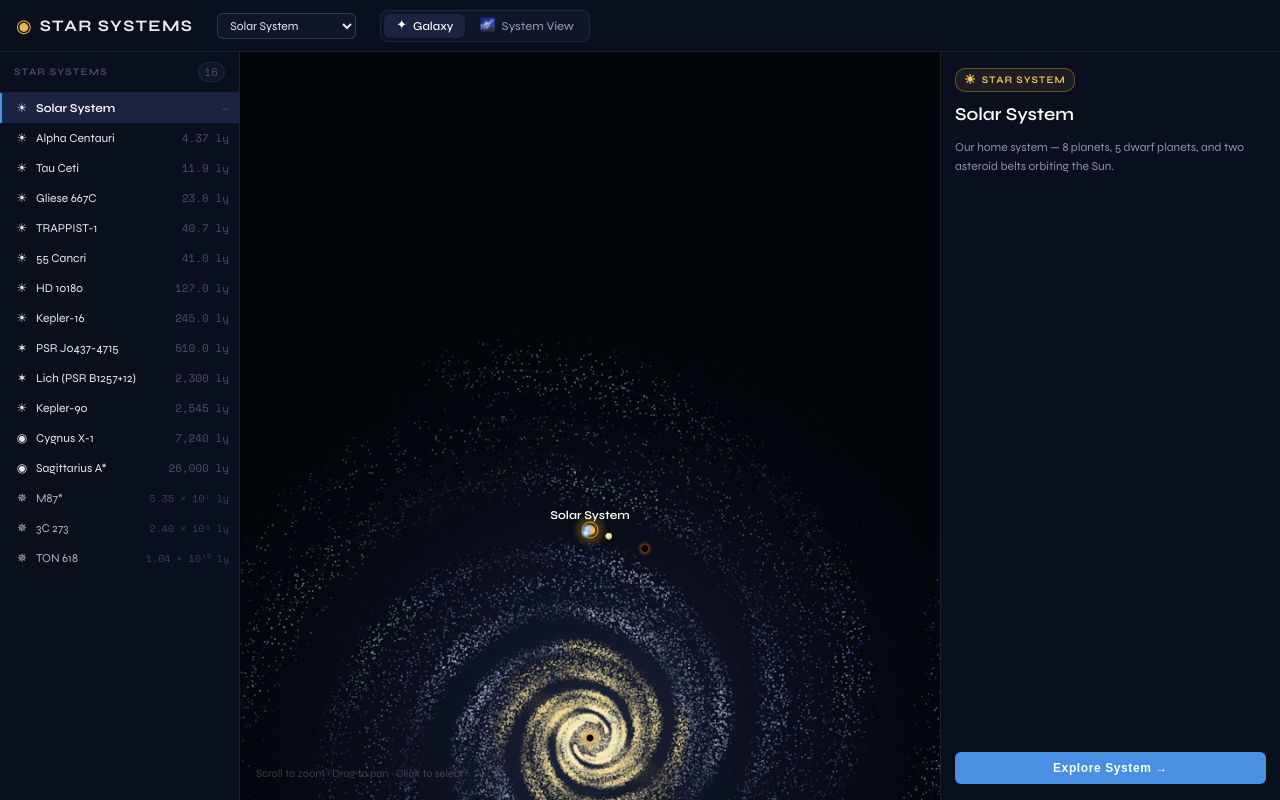
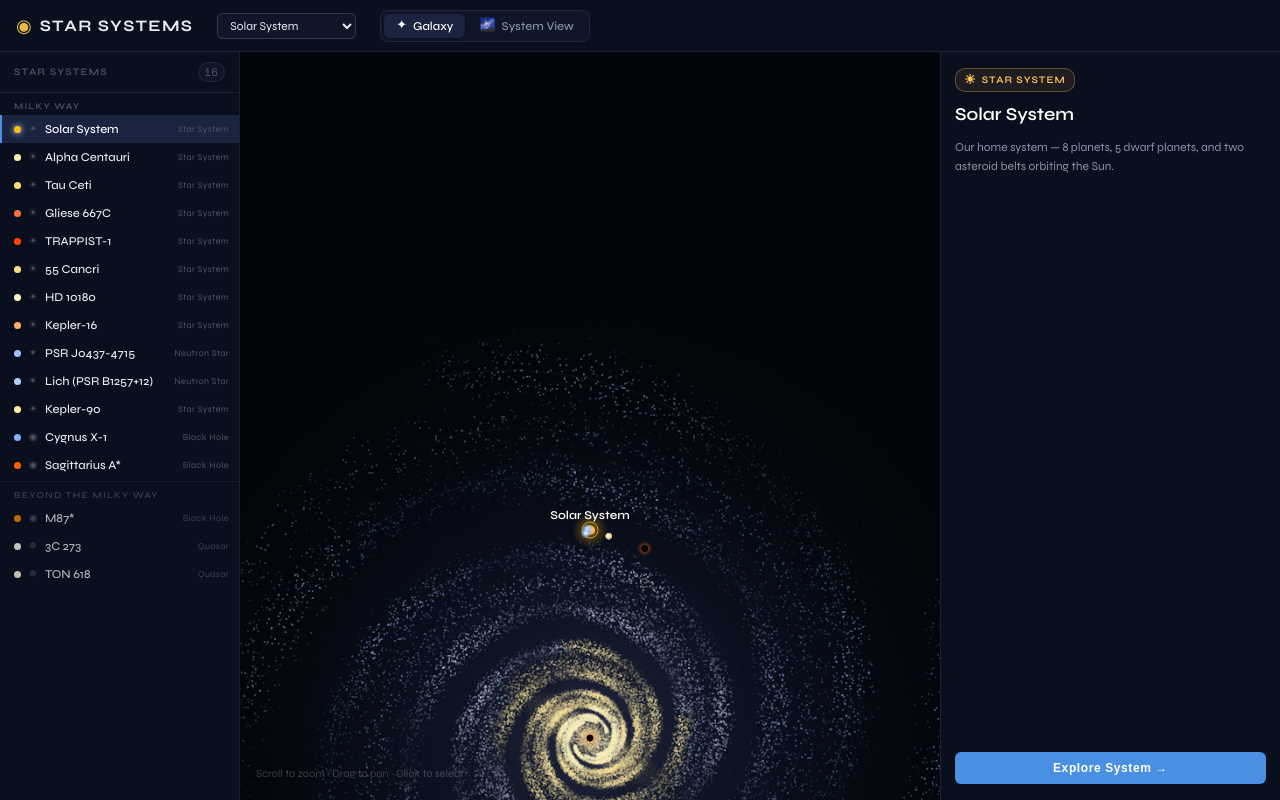
Before and after one commit to AlexBreskin/Solar-System, a React (Vite) app: page / in a window 1280 px wide. Both pictures are taken after a click on the element "Galaxy view". Built offline with nearby package versions, Linux system fonts and the light colour scheme.

Commit message:
Fix misreported galaxy view systems in outliner

```diff
--- a/src/components/GalaxyNavigator.css
+++ b/src/components/GalaxyNavigator.css
@@ -1,11 +1,11 @@
-.galaxy-navigator {
+.gnav {
   display: flex;
   flex-direction: column;
   height: 100%;
   overflow: hidden;
 }
 
-.galaxy-nav-header {
+.gnav-header {
   display: flex;
   align-items: center;
   justify-content: space-between;
@@ -14,7 +14,7 @@
   flex-shrink: 0;
 }
 
-.galaxy-nav-title {
+.gnav-title {
   font-size: 10px;
   font-weight: 600;
   letter-spacing: 0.12em;
@@ -22,7 +22,7 @@
   color: var(--text-dim);
 }
 
-.galaxy-nav-count {
+.gnav-count {
   font-family: 'Space Mono', monospace;
   font-size: 11px;
   color: var(--text-dim);
@@ -32,75 +32,107 @@
   border: 1px solid var(--border);
 }
 
-.galaxy-nav-scroll {
+.gnav-scroll {
   overflow-y: auto;
   flex: 1;
 }
 
-.galaxy-nav-row {
+.gnav-section {
+  font-size: 9px;
+  font-weight: 600;
+  letter-spacing: 0.14em;
+  text-transform: uppercase;
+  color: var(--text-dim);
+  padding: 8px 14px 4px;
+  border-top: 1px solid var(--border);
+  margin-top: 2px;
+}
+
+.gnav-section:first-child {
+  border-top: none;
+  margin-top: 0;
+}
+
+.gnav-section--extra {
+  opacity: 0.7;
+}
+
+.gnav-row {
   display: flex;
   align-items: center;
-  gap: 6px;
-  height: 30px;
+  gap: 5px;
+  height: 28px;
   padding: 0 10px 0 14px;
   cursor: pointer;
   transition: background 0.1s;
   position: relative;
 }
 
-.galaxy-nav-row:hover,
-.galaxy-nav-row.hovered {
+.gnav-row:hover,
+.gnav-row.hovered {
   background: var(--bg-hover);
 }
 
-.galaxy-nav-row.selected {
-  background: var(--bg-selected, rgba(100, 160, 255, 0.12));
+.gnav-row.selected {
+  background: var(--bg-selected);
 }
 
-.galaxy-nav-row.selected .galaxy-nav-name {
-  color: var(--text-bright, #fff);
-  font-weight: 600;
-}
-
-.galaxy-nav-row.selected::before {
+.gnav-row.selected::before {
   content: '';
   position: absolute;
   left: 0;
   top: 0;
   bottom: 0;
   width: 2px;
-  background: var(--accent, #4a90d9);
+  background: var(--accent);
 }
 
-.galaxy-nav-row.extragalactic {
+.gnav-row.selected .gnav-name {
+  color: #ffffff;
+}
+
+.gnav-dot {
+  width: 7px;
+  height: 7px;
+  border-radius: 50%;
+  flex-shrink: 0;
+}
+
+.gnav-row.selected .gnav-dot {
+  box-shadow: 0 0 6px currentColor;
+}
+
+.gnav-icon {
+  font-size: 10px;
+  color: var(--text-dim);
+  width: 14px;
+  text-align: center;
+  flex-shrink: 0;
+}
+
+.gnav-name {
+  font-size: 12px;
+  font-weight: 500;
+  color: var(--text-primary);
+  flex: 1;
+  white-space: nowrap;
+  overflow: hidden;
+  text-overflow: ellipsis;
+}
+
+.gnav-badge {
+  font-size: 9px;
+  color: var(--text-dim);
+  letter-spacing: 0.04em;
+  flex-shrink: 0;
+}
+
+.gnav-section--extra ~ .gnav-row {
   opacity: 0.75;
 }
 
-.galaxy-nav-row.extragalactic .galaxy-nav-dist {
-  color: var(--text-dim);
-  font-size: 10px;
+.gnav-section--extra ~ .gnav-row.selected,
+.gnav-section--extra ~ .gnav-row:hover,
+.gnav-section--extra ~ .gnav-row.hovered {
+  opacity: 1;
 }
-
-.galaxy-nav-icon {
-  font-size: 12px;
-  flex-shrink: 0;
-  width: 16px;
-  text-align: center;
-}
-
-.galaxy-nav-name {
-  flex: 1;
-  font-size: 12px;
-  color: var(--text-primary, #cdd6f4);
-  overflow: hidden;
-  text-overflow: ellipsis;
-  white-space: nowrap;
-}
-
-.galaxy-nav-dist {
-  font-family: 'Space Mono', monospace;
-  font-size: 11px;
-  color: var(--text-dim);
-  white-space: nowrap;
-  flex-shrink: 0;
-}
--- a/src/components/GalaxyNavigator.tsx
+++ b/src/components/GalaxyNavigator.tsx
@@ -1,7 +1,7 @@
 import { useMemo } from 'react';
 import { STAR_SYSTEMS } from '../data/systems';
 import { GALAXY_DATA, GALACTIC_IDS } from '../data/galaxy';
-import { formatLY } from '../utils/distance';
+import type { StarSystemMeta } from '../types';
 import './GalaxyNavigator.css';
 
 interface GalaxyNavigatorProps {
@@ -18,8 +18,43 @@ const ROOT_TYPE_ICONS: Record<string, string> = {
   quasar: '✵',
 };
 
-function rootTypeIcon(rootType: string): string {
-  return ROOT_TYPE_ICONS[rootType] ?? '☀';
+const ROOT_TYPE_LABELS: Record<string, string> = {
+  star: 'Star System',
+  'black-hole': 'Black Hole',
+  'neutron-star': 'Neutron Star',
+  quasar: 'Quasar',
+};
+
+function SystemRow({
+  s,
+  rootType,
+  isSelected,
+  isHovered,
+  onSelectSystem,
+  onHoverSystem,
+}: {
+  s: StarSystemMeta;
+  rootType: string;
+  isSelected: boolean;
+  isHovered: boolean;
+  onSelectSystem: (id: string) => void;
+  onHoverSystem: (id: string | null) => void;
+}): JSX.Element {
+  return (
+    <div
+      className={`gnav-row${isSelected ? ' selected' : ''}${isHovered ? ' hovered' : ''}`}
+      onClick={() => onSelectSystem(s.id)}
+      onMouseEnter={() => onHoverSystem(s.id)}
+      onMouseLeave={() => onHoverSystem(null)}
+    >
+      <span className="gnav-dot" style={{ background: s.starColor }} />
+      <span className="gnav-icon" title={ROOT_TYPE_LABELS[rootType] ?? 'Star System'}>
+        {ROOT_TYPE_ICONS[rootType] ?? '☀'}
+      </span>
+      <span className="gnav-name">{s.name}</span>
+      <span className="gnav-badge">{ROOT_TYPE_LABELS[rootType] ?? 'Star System'}</span>
+    </div>
+  );
 }
 
 export default function GalaxyNavigator({
@@ -30,47 +65,53 @@ export default function GalaxyNavigator({
 }: GalaxyNavigatorProps): JSX.Element {
   const rootTypeById = useMemo(() => {
     const map: Record<string, string> = {};
-    for (const entry of GALAXY_DATA.systems) {
-      map[entry.id] = entry.rootType;
-    }
+    for (const entry of GALAXY_DATA.systems) map[entry.id] = entry.rootType;
     for (const s of STAR_SYSTEMS) {
-      if (!map[s.id]) map[s.id] = 'quasar';
+      if (!map[s.id]) map[s.id] = s.rootType ?? 'star';
     }
     return map;
   }, []);
 
-  const sortedSystems = useMemo(() => {
-    return [...STAR_SYSTEMS].sort((a, b) => (a.distanceFromEarth ?? 0) - (b.distanceFromEarth ?? 0));
+  const { galactic, extragalactic } = useMemo(() => {
+    const byDist = (a: StarSystemMeta, b: StarSystemMeta) =>
+      (a.distanceFromEarth ?? 0) - (b.distanceFromEarth ?? 0);
+    return {
+      galactic: STAR_SYSTEMS.filter(s => GALACTIC_IDS.has(s.id)).sort(byDist),
+      extragalactic: STAR_SYSTEMS.filter(s => !GALACTIC_IDS.has(s.id)).sort(byDist),
+    };
   }, []);
 
   return (
-    <div className="galaxy-navigator">
-      <div className="galaxy-nav-header">
-        <span className="galaxy-nav-title">Star Systems</span>
-        <span className="galaxy-nav-count">{STAR_SYSTEMS.length}</span>
+    <div className="gnav">
+      <div className="gnav-header">
+        <span className="gnav-title">Star Systems</span>
+        <span className="gnav-count">{STAR_SYSTEMS.length}</span>
       </div>
-      <div className="galaxy-nav-scroll">
-        {sortedSystems.map(s => {
-          const isSelected = selectedSystem === s.id;
-          const isHovered = hoveredSystem === s.id;
-          const isExtragalactic = !GALACTIC_IDS.has(s.id);
-          const rootType = rootTypeById[s.id] ?? 'star';
-          return (
-            <div
-              key={s.id}
-              className={`galaxy-nav-row${isSelected ? ' selected' : ''}${isHovered ? ' hovered' : ''}${isExtragalactic ? ' extragalactic' : ''}`}
-              onClick={() => onSelectSystem(s.id)}
-              onMouseEnter={() => onHoverSystem(s.id)}
-              onMouseLeave={() => onHoverSystem(null)}
-            >
-              <span className="galaxy-nav-icon">{rootTypeIcon(rootType)}</span>
-              <span className="galaxy-nav-name">{s.name}</span>
-              <span className="galaxy-nav-dist">
-                {s.distanceFromEarth ? formatLY(s.distanceFromEarth) : '—'}
-              </span>
-            </div>
-          );
-        })}
+      <div className="gnav-scroll">
+        <div className="gnav-section">Milky Way</div>
+        {galactic.map(s => (
+          <SystemRow
+            key={s.id}
+            s={s}
+            rootType={rootTypeById[s.id] ?? 'star'}
+            isSelected={selectedSystem === s.id}
+            isHovered={hoveredSystem === s.id}
+            onSelectSystem={onSelectSystem}
+            onHoverSystem={onHoverSystem}
+          />
+        ))}
+        <div className="gnav-section gnav-section--extra">Beyond the Milky Way</div>
+        {extragalactic.map(s => (
+          <SystemRow
+            key={s.id}
+            s={s}
+            rootType={rootTypeById[s.id] ?? 'star'}
+            isSelected={selectedSystem === s.id}
+            isHovered={hoveredSystem === s.id}
+            onSelectSystem={onSelectSystem}
+            onHoverSystem={onHoverSystem}
+          />
+        ))}
       </div>
     </div>
   );
--- a/src/components/GalaxySystemPanel.tsx
+++ b/src/components/GalaxySystemPanel.tsx
@@ -30,7 +30,7 @@ export default function GalaxySystemPanel({ systemId, onExplore }: GalaxySystemP
       map[entry.id] = entry.rootType;
     }
     for (const s of STAR_SYSTEMS) {
-      if (!map[s.id]) map[s.id] = 'quasar';
+      if (!map[s.id]) map[s.id] = s.rootType ?? 'star';
     }
     return map;
   }, []);
--- a/src/data/systems/3c273.json
+++ b/src/data/systems/3c273.json
@@ -5,7 +5,8 @@
     "description": "The first quasar ever optically identified and the brightest in the sky, 2.4 billion light-years away. It blazes with the luminosity of four trillion Suns as a supermassive black hole consumes surrounding gas at a ferocious rate.",
     "starColor": "#FFFFF0",
     "displayOrder": 14,
-    "distanceFromEarth": 2400000000
+    "distanceFromEarth": 2400000000,
+    "rootType": "quasar"
   },
   "bodies": {
     "3c273-bh": {
--- a/src/data/systems/m87.json
+++ b/src/data/systems/m87.json
@@ -5,7 +5,8 @@
     "description": "The supermassive black hole at the heart of galaxy M87, 53.5 million light-years away. In April 2019 it became the first black hole ever directly imaged, its glowing accretion disk revealing a dark shadow the size of our entire solar system.",
     "starColor": "#FF8800",
     "displayOrder": 10,
-    "distanceFromEarth": 53500000
+    "distanceFromEarth": 53500000,
+    "rootType": "black-hole"
   },
   "bodies": {
     "m87bh": {
--- a/src/data/systems/ton618.json
+++ b/src/data/systems/ton618.json
@@ -5,7 +5,8 @@
     "description": "One of the most massive known black holes in the universe, 10.4 billion light-years away. Its event horizon alone spans roughly 2,600 AU — wider than the entire outer solar system — and it radiates with the power of 140 trillion Suns.",
     "starColor": "#FFF8E0",
     "displayOrder": 15,
-    "distanceFromEarth": 10400000000
+    "distanceFromEarth": 10400000000,
+    "rootType": "quasar"
   },
   "bodies": {
     "ton618-bh": {
--- a/src/types/bodies.ts
+++ b/src/types/bodies.ts
@@ -68,6 +68,7 @@ export interface StarSystemMeta {
   starColor: string;
   displayOrder?: number;
   distanceFromEarth?: number;
+  rootType?: string;
 }
 
 export interface StarSystem {
```
